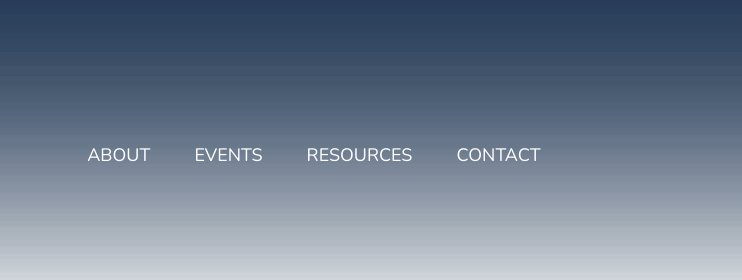
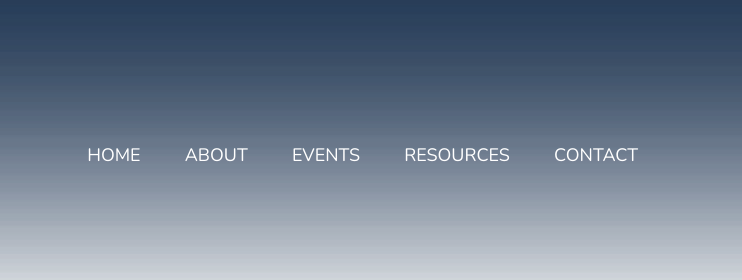
Before and after one commit to GitAudaHere/ccsnhs, a plain HTML site: page index.html in a window 1280 px wide. Shown: the top 280 px of the page, 538-1280 px from the left. Drawn offline with nearby package versions, Linux system fonts and the light colour scheme.

Commit message:
Added home button in the dropdown menu.

```diff
--- a/index.html
+++ b/index.html
@@ -29,6 +29,9 @@
                 <div id="header-menu">
                     <nav>
                         <ul id="main-menu">
+                            <li class="dropdown-menu">
+                                    <a href="index.html" class="dropdown">Home</a>
+                                </li>
                             <li class="dropdown-menu">
                                 <a href="#" class="dropdown">About</a>
                                 <div class="dropdown-content">
```
Also changed, not shown: Miscellaneous/list.txt.
